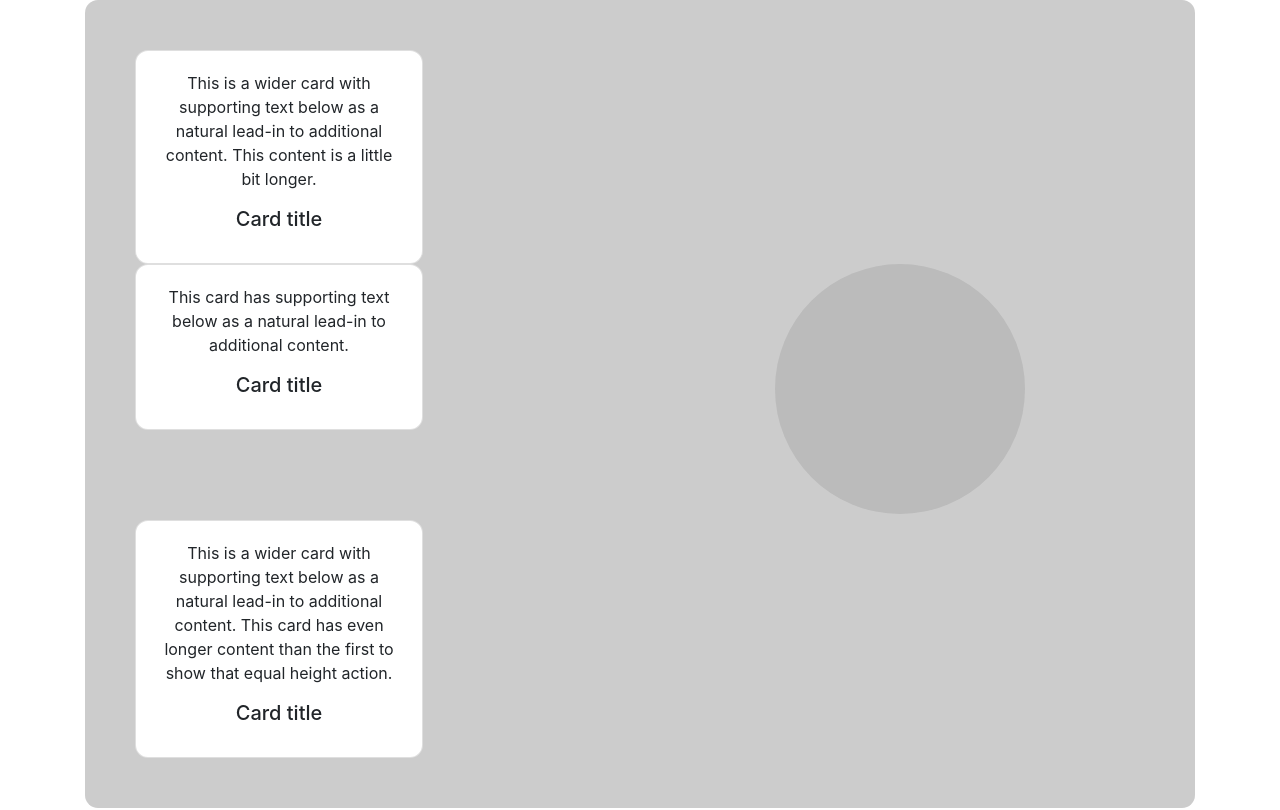
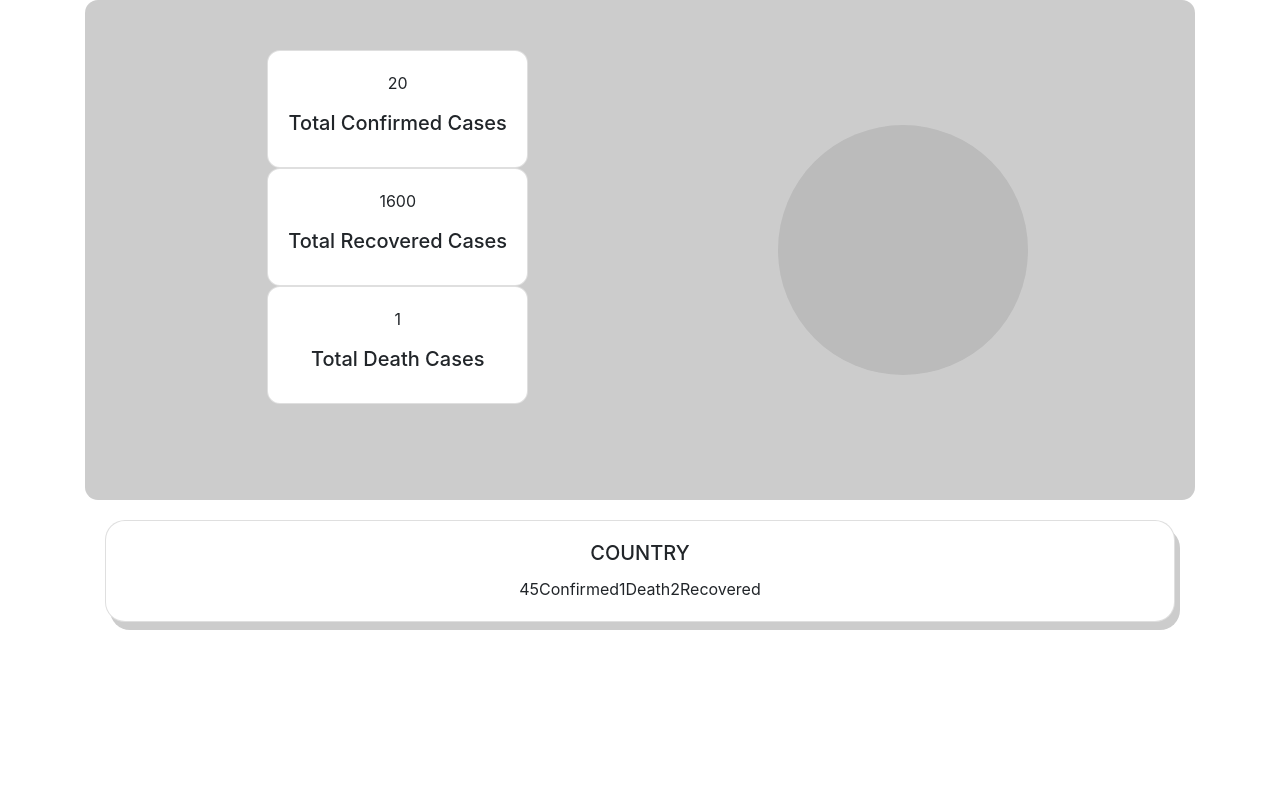
Before and after one commit to WillDera/covid19_info_app, a React (Create React App) app: page / in a window 1280 px wide. Shown: the top 810 px of the page. Built offline with nearby package versions, Linux system fonts and the light colour scheme.

Commit message:
adjusting CSS

```diff
--- a/src/App.css
+++ b/src/App.css
@@ -28,6 +28,8 @@
 	}
 }
 
+@media (min-width: 320px) {
+	/* smartphones, portrait iPhone, portrait 480x320 phones (Android) */
 	.world {
 		border-radius: 13px 13px;
 		margin: auto;
@@ -36,7 +38,136 @@
 		display: block;
 	}
 
-.confirmed, .recovered, .death {
+	.wCase {
+		margin: 10px;
+		padding: auto;
+	}
+
+	.wChart {
+		margin: 20px;
+		padding: auto;
+	}
+
+	.confirmed {
+		border-radius: 13px 13px;
+		margin: 3px;
+		padding: 0;
+	}
+	.recovered {
+		border-radius: 13px 13px;
+		margin: 3px;
+		padding: 0;
+	}
+	.death {
+		border-radius: 13px 13px;
+		margin: 3px;
+		padding: 0;
+	}
+
+	.country {
+		border-radius: 20px 20px;
+		margin: 20px;
+		padding: 0;
+		box-shadow: 5px 8px #ccc;
+	}
+
+	.chart {
+		text-align: center;
+		height: 250px;
+		width: 250px;
+		background-color: #bbb;
+		border-radius: 50%;
+		float: right;
+	}
+}
+
+@media (min-width: 640px) {
+  /* portrait e-readers (Nook/Kindle), smaller tablets @ 600 or @ 640 wide. */
+  .world {
+		border-radius: 13px 13px;
+		margin: auto;
+		padding: 50px;
+		background: #ccc;
+		display: block;
+	}
+
+	.wCase {
+		position:relative;
+    margin: 10px;
+    height:400px;
+	}
+
+	.wChart {
+    position: relative;
+    margin: 10px;
+	}
+
+	.confirmed {
+		border-radius: 13px 13px;
+		margin: 10px;
+    padding: 0;
+    position: relative;
+	}
+	.recovered {
+		border-radius: 13px 13px;
+		margin: 10px;
+    padding: 0;
+    position: relative;
+	}
+	.death {
+    position: relative;
+		border-radius: 13px 13px;
+		margin: 10px;
+		padding: 0;
+	}
+
+	.country {
+		border-radius: 20px 20px;
+		margin: 20px;
+		padding: 0;
+		box-shadow: 5px 8px #ccc;
+	}
+
+	.chart {
+		text-align: center;
+		height: 250px;
+		width: 250px;
+		background-color: #bbb;
+		border-radius: 50%;
+		float: right;
+	}
+}
+@media (min-width: 641px) {
+	/* portrait tablets, portrait iPad, landscape e-readers, landscape 800x480 or 854x480 phones */
+	.world {
+		border-radius: 13px 13px;
+		margin: auto;
+		padding: 50px;
+		background: #ccc;
+		display: flex;
+	}
+
+	.wCase {
+		margin: auto;
+		padding: auto;
+	}
+
+	.wChart {
+		margin: auto;
+		padding: auto;
+	}
+
+	.confirmed {
+		border-radius: 13px 13px;
+		margin: 0;
+		padding: 0;
+	}
+	.recovered {
+		border-radius: 13px 13px;
+		margin: 0;
+		padding: 0;
+	}
+	.death {
 		border-radius: 13px 13px;
 		margin: 0;
 		padding: 0;
@@ -55,11 +186,133 @@
 		width: 250px;
 		background-color: #bbb;
 		border-radius: 50%;
-  display: inline-block;
+		float: right;
+	}
+}
+@media (min-width: 961px) {
+	/* tablet, landscape iPad, lo-res laptops ands desktops */
+	.world {
+		border-radius: 13px 13px;
+		margin: auto;
+		padding: 50px;
+		background: #ccc;
+		display: flex;
+	}
+
+	.wCase {
+		margin: auto;
+		padding: auto;
+	}
+
+	.wChart {
+		margin: auto;
+		padding: auto;
+	}
+
+	.confirmed {
+		border-radius: 13px 13px;
+		margin: 0;
+		padding: 0;
+	}
+	.recovered {
+		border-radius: 13px 13px;
+		margin: 0;
+		padding: 0;
+	}
+	.death {
+		border-radius: 13px 13px;
+		margin: 0;
+		padding: 0;
+	}
+
+	.country {
+		border-radius: 20px 20px;
+		margin: 20px;
+		padding: 0;
+		box-shadow: 5px 8px #ccc;
+	}
+
+	.chart {
+		text-align: center;
+		height: 250px;
+		width: 250px;
+		background-color: #bbb;
+		border-radius: 50%;
+		float: right;
+	}
+}
+
+@media (min-width: 1025px) {
+	.world {
+		border-radius: 13px 13px;
+		margin: auto;
+		padding: 50px;
+		background: #ccc;
+		display: flex;
+	}
+
+	.wCase {
+		margin: auto;
+		padding: auto;
+	}
+
+	.wChart {
+		margin: auto;
+		padding: auto;
+	}
+
+	.confirmed {
+		border-radius: 13px 13px;
+		margin: 0;
+		padding: 0;
+	}
+	.recovered {
+		border-radius: 13px 13px;
+		margin: 0;
+		padding: 0;
+	}
+	.death {
+		border-radius: 13px 13px;
+		margin: 0;
+		padding: 0;
+	}
+
+	.country {
+		border-radius: 20px 20px;
+		margin: 20px;
+		padding: 0;
+		box-shadow: 5px 8px #ccc;
+	}
+
+	.chart {
+		text-align: center;
+		height: 250px;
+		width: 250px;
+		background-color: #bbb;
+		border-radius: 50%;
+		float: right;
+	}
 }
 
 @media only screen and (max-width: 600px) {
-  .confirmed, .recovered, .death {
-
+	.death {
+		height: 30px;
+	}
+	.recovered {
+		height: 30;
+	}
+	.death {
+		height: 30%;
 	}
 }
+
+
+.countryData {
+  display: flex;
+  justify-content: center;
+  align-items: center;
+}
+
+span {
+	display: inline-block;
+}
--- a/src/App.js
+++ b/src/App.js
@@ -1,68 +1,70 @@
-import React from 'react';
-import Container from 'react-bootstrap/Container';
-import Row from 'react-bootstrap/Row';
-import Col from 'react-bootstrap/Col';
-import { Card } from 'react-bootstrap';
-import './App.css';
+import React from "react";
+import Container from "react-bootstrap/Container";
+import Row from "react-bootstrap/Row";
+import Col from "react-bootstrap/Col";
+import { Card } from "react-bootstrap";
+import "./App.css";
 
 function App() {
 	return (
 		<div className="App">
 			<header className="App-header">
-
 				<Container>
 					<div className="world">
-            <div>
+						<div className="wCase">
 							<Row>
 								<Col>
-                  <Card className="confirmed" style={{ width: '18rem' }}>
+									<Card className="confirmed">
 										<Card.Body>
-                      <Card.Text>
-                        This is a wider card with supporting text below as a natural lead-in to
-                        additional content. This content is a little bit longer.
-                      </Card.Text>
-                      <Card.Title>Card title</Card.Title>
+											<Card.Text>{10 + 10}</Card.Text>
+											<Card.Title>Total Confirmed Cases</Card.Title>
 										</Card.Body>
 									</Card>
 								</Col>
 							</Row>
 							<Row>
-                <Col xs={6}>
-                    <Card className="recovered" style={{ width: '18rem' }}>
+								<Col>
+									<Card className="recovered">
 										<Card.Body>
-                        <Card.Text>
-                          This card has supporting text below as a natural lead-in to additional
-                          content.{' '}
-                        </Card.Text>
-                      <Card.Title>Card title</Card.Title>
+											<Card.Text>{20 * 80}</Card.Text>
+											<Card.Title>Total Recovered Cases</Card.Title>
 										</Card.Body>
 									</Card>
 								</Col>
-                <Col xs lg="6">
-                  <div className="chart">
-
-                  </div>
-                </Col>
+								{/* <Col xs lg="6">
+									<div className="chart"></div>
+								</Col> */}
 							</Row>
-              <Card className="death" style={{ width: '18rem' }}>
+							<Card className="death">
 								<Card.Body>
-                  <Card.Text>
-                    This is a wider card with supporting text below as a natural lead-in to
-                    additional content. This card has even longer content than the first to
-                    show that equal height action.
-                  </Card.Text>
-                  <Card.Title>Card title</Card.Title>
+									<Card.Text>{10 / 10}</Card.Text>
+									<Card.Title>Total Death Cases</Card.Title>
 								</Card.Body>
 							</Card>
+						</div>
+						<div className="wChart">
+							<Row>
+								<Col className="chart"></Col>
+							</Row>
 						</div>
 					</div>
 
 					<Card className="country">
-              <Card.Header>Featured</Card.Header>
 						<Card.Body>
-                <Card.Title>Special title treatment</Card.Title>
-                <Card.Text>
-                  With supporting text below as a natural lead-in to additional content.
+							<Card.Title>{"COUNTRY"}</Card.Title>
+							<Card.Text className="countryData">
+								<div className="countryConfirmed">
+									<span>45</span>
+									<span>Confirmed</span>
+								</div>
+								<div className="countryDeath">
+									<span>1</span>
+									<span>Death</span>
+								</div>
+								<div className="countryRecovered">
+									<span>2</span>
+									<span>Recovered</span>
+								</div>
 							</Card.Text>
 						</Card.Body>
 					</Card>
```
Lines whose indentation alone changed are shown as unchanged.
